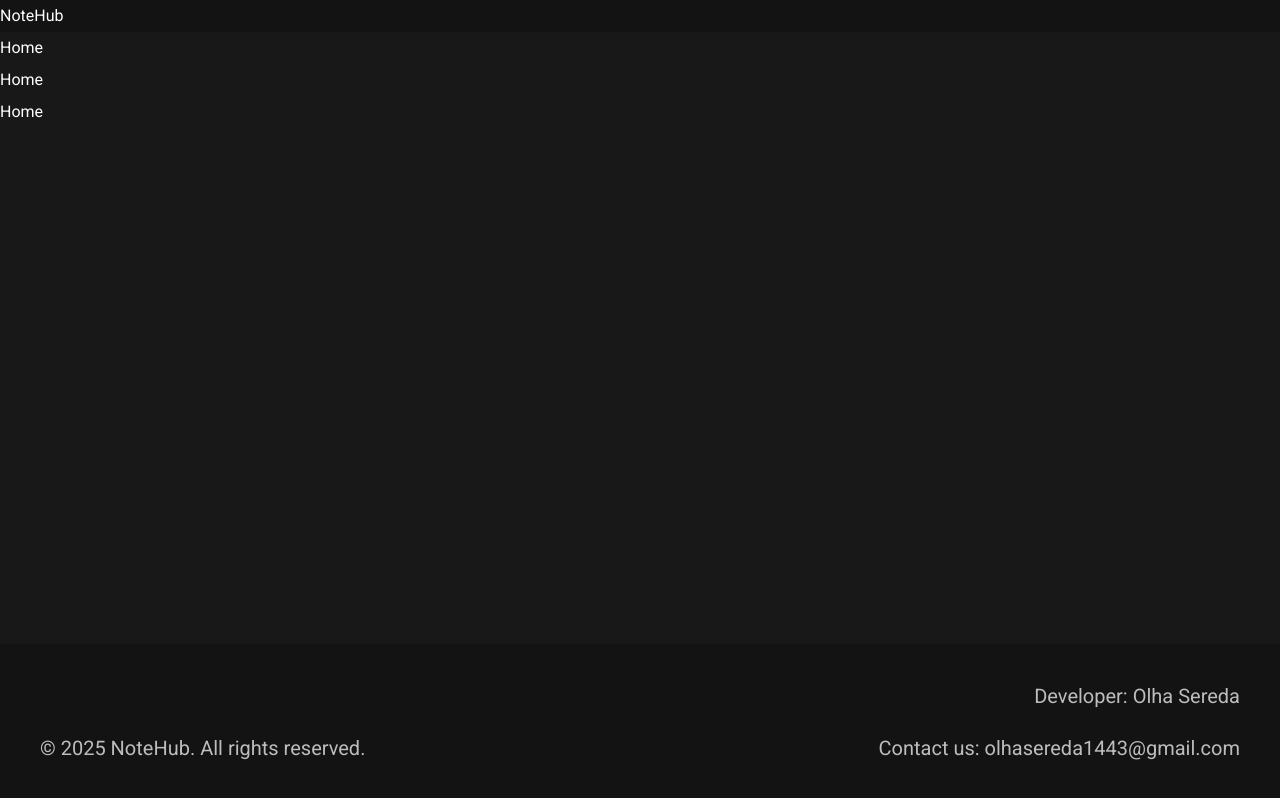
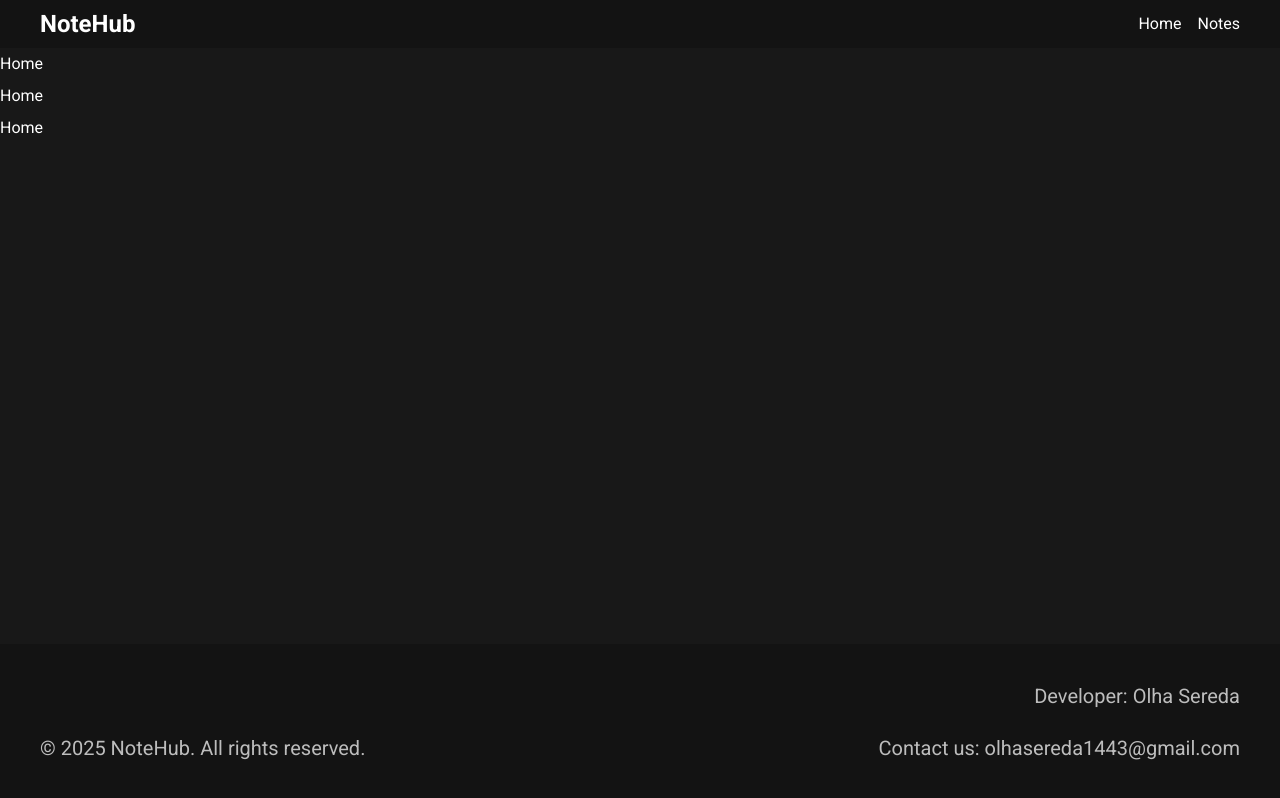
Before and after one commit to hellvita/notehub-helvita, a Next.js app: page / in a window 1280 px wide. Built offline with nearby package versions, Linux system fonts and the light colour scheme; no server answers.

Commit message:
add styles for the logo

```diff
--- a/app/globals.css
+++ b/app/globals.css
@@ -25,6 +25,8 @@
 
   --color-white-400: #bdbdbd;
   --color-white-950: #fff;
+  /* better without shadow */
+  --text-shadow-logo: 0 0 4px --alpha(var(--color-white-950) / 60%);
 
   --color-black-800: #181818;
   --color-black-900: #131313;
@@ -32,6 +34,8 @@
 
   --color-blue-400: #b8e1ee;
   --color-blue-400-12: --alpha(var(--color-blue-400) / 12%);
+
+  --color-pink-400: #e6b8ee;
 }
 
 body {
--- a/components/Header/Header.tsx
+++ b/components/Header/Header.tsx
@@ -2,10 +2,26 @@ import Link from "next/link";
 
 export default function Header() {
   return (
-    <header className="bg-black-900">
-      <Link href="/" aria-label="Home">
-        NoteHub
-      </Link>
+    <header className="bg-black-900 ">
+      <div className="px-5 tablet-big:px-10 flex justify-between items-center">
+        <Link
+          href="/"
+          aria-label="Home"
+          className="mr-4 mobile:text-s24 font-bold py-2 hover:text-pink-400/60 transition-colors duration-300"
+        >
+          NoteHub
+        </Link>
+        <nav aria-label="Main Navigation">
+          <ul className="flex gap-x-4">
+            <li>
+              <Link href="/">Home</Link>
+            </li>
+            <li>
+              <Link href="/">Notes</Link>
+            </li>
+          </ul>
+        </nav>
+      </div>
     </header>
   );
 }
--- /dev/null
+++ b/components/Header/NavMobile/NavMobile.tsx
@@ -0,0 +1,6 @@
+"use client";
+
+import { GiHamburgerMenu as IconMenu } from "react-icons/gi";
+import { FaArrowLeftLong as IconBack } from "react-icons/fa6";
+
+export default function NavMobile() {}
--- a/package.json
+++ b/package.json
@@ -11,7 +11,8 @@
   "dependencies": {
     "next": "16.1.2",
     "react": "19.2.3",
-    "react-dom": "19.2.3"
+    "react-dom": "19.2.3",
+    "react-icons": "^5.5.0"
   },
   "devDependencies": {
     "@tailwindcss/postcss": "^4",
```
Also changed, not shown: 1 other file (tests, documents, lock files or other folders).
